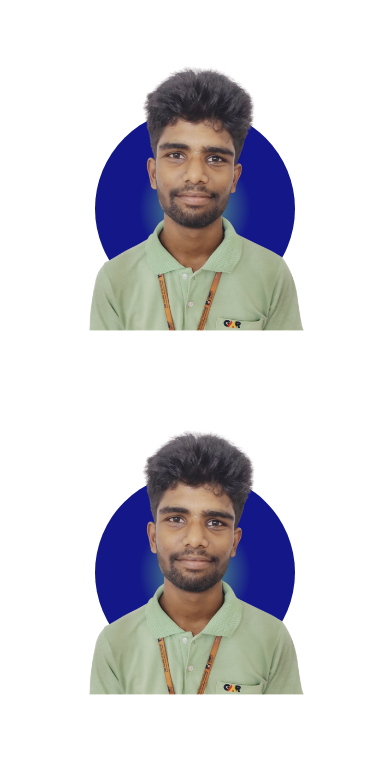
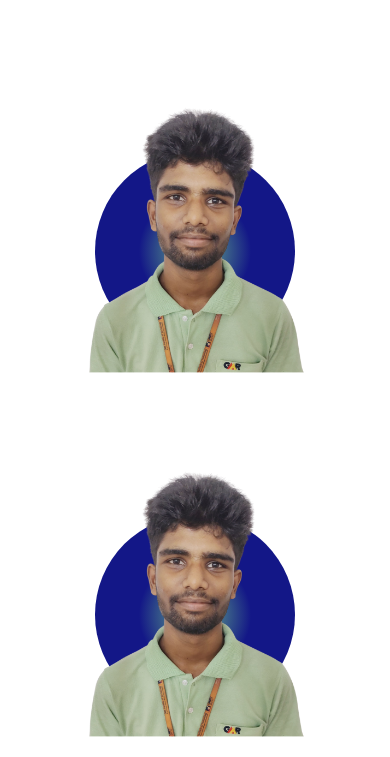
Before and after one commit to EswarBenarjee/profiles, a plain HTML site: page index.html in a window 390 px wide. Shown: the top 757 px of the page. Drawn offline with nearby package versions, Linux system fonts and the light colour scheme.

Commit message:
Updating overflow

```diff
--- a/assets/css/style.css
+++ b/assets/css/style.css
@@ -10,7 +10,6 @@ body {
     justify-content: center;
     align-items: center;
     min-height: 100vh;
-    overflow: hidden;
 }
 
 .card {
@@ -100,7 +99,8 @@ body {
 
 @media screen and (max-width: 768px) {
     body {
-        overflow: hidden;
+        padding-top: 5vh;
+        padding-bottom: 5vh;
     }
     .card {
         overflow: hidden;
```
